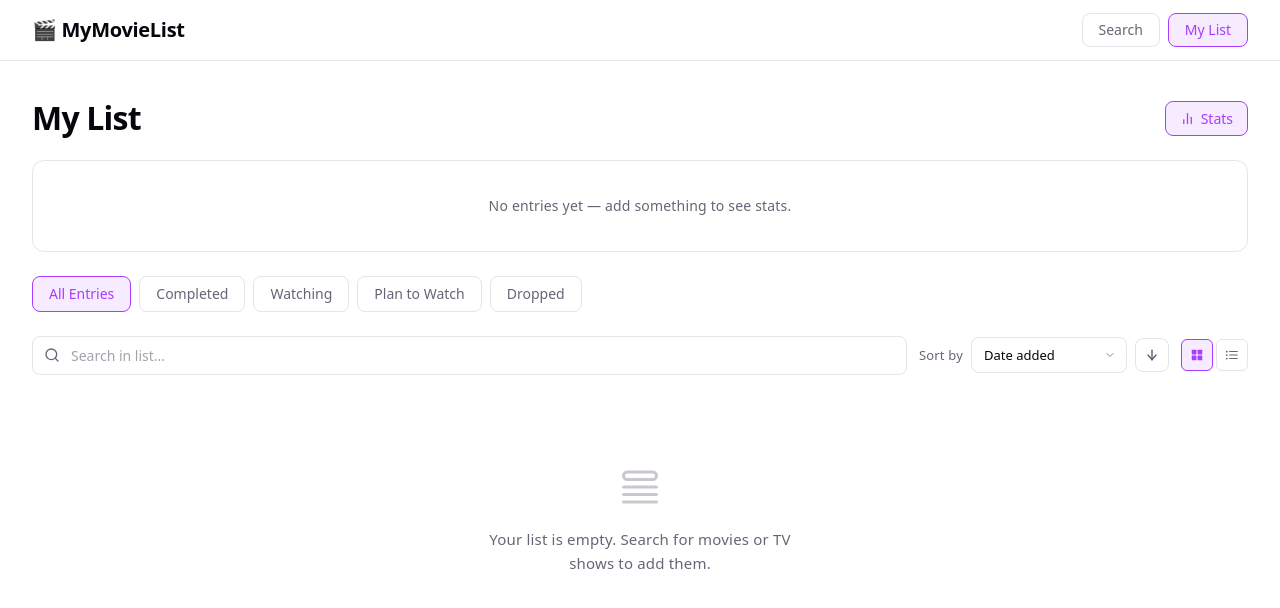
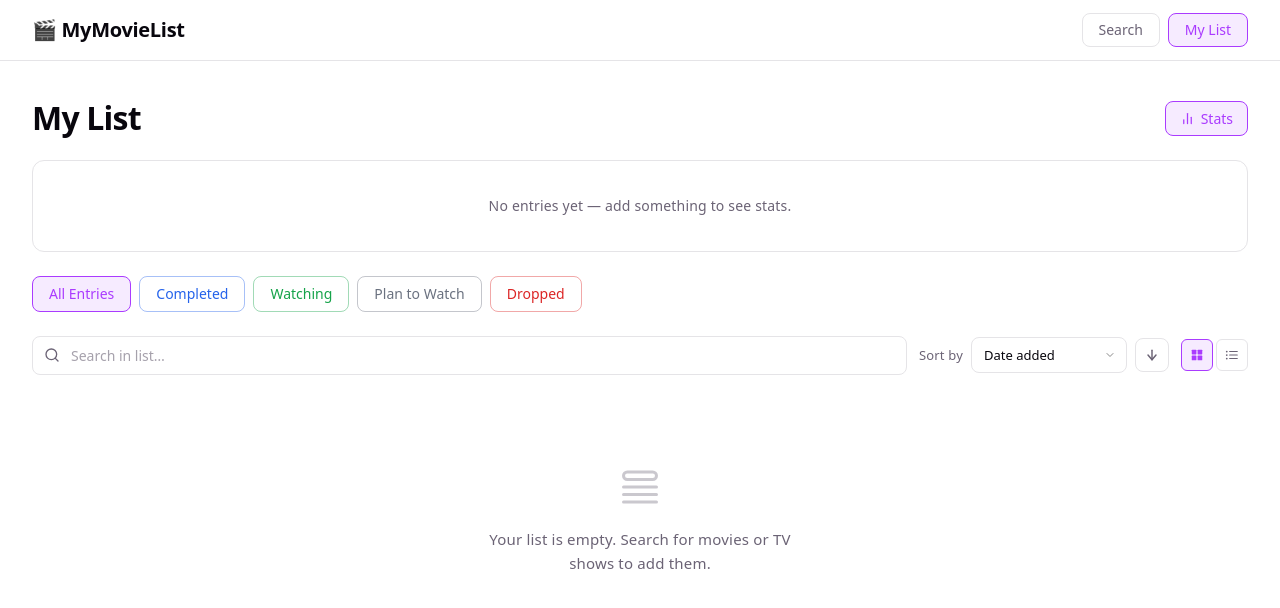
Before and after one commit to augustin-ploteanu/tum-web-lab6, a React (Vite) app: page / in a window 1280 px wide. Shown: the top 608 px of the page. Built offline with nearby package versions, Linux system fonts and the light colour scheme.

Commit message:
Added category colors

```diff
--- a/src/App.css
+++ b/src/App.css
@@ -689,8 +689,64 @@
   letter-spacing: 0.3px;
   padding: 2px 7px;
   border-radius: 4px;
-  background: var(--accent-bg);
-  color: var(--accent);
+  background: var(--cat-bg);
+  color: var(--cat-color);
+}
+
+.entry-card__category-badge--completed,
+.mylist__tab--completed,
+.modal__cat-option--completed {
+  --cat-color: #2563eb;
+  --cat-bg: rgba(37, 99, 235, 0.12);
+  color: var(--cat-color);
+  border-color: rgba(37, 99, 235, 0.4);
+}
+
+.mylist__tab--completed.mylist__tab--active,
+.modal__cat-option--completed {
+  background: var(--cat-bg);
+}
+
+.entry-card__category-badge--watching,
+.mylist__tab--watching,
+.modal__cat-option--watching {
+  --cat-color: #16a34a;
+  --cat-bg: rgba(22, 163, 74, 0.12);
+  color: var(--cat-color);
+  border-color: rgba(22, 163, 74, 0.4);
+}
+
+.mylist__tab--watching.mylist__tab--active,
+.modal__cat-option--watching {
+  background: var(--cat-bg);
+}
+
+.entry-card__category-badge--plan_to_watch,
+.mylist__tab--plan_to_watch,
+.modal__cat-option--plan_to_watch {
+  --cat-color: #6b7280;
+  --cat-bg: rgba(107, 114, 128, 0.12);
+  color: var(--cat-color);
+  border-color: rgba(107, 114, 128, 0.4);
+}
+
+.mylist__tab--plan_to_watch.mylist__tab--active,
+.modal__cat-option--plan_to_watch {
+  background: var(--cat-bg);
+}
+
+.entry-card__category-badge--dropped,
+.mylist__tab--dropped,
+.modal__cat-option--dropped {
+  --cat-color: #dc2626;
+  --cat-bg: rgba(220, 38, 38, 0.12);
+  color: var(--cat-color);
+  border-color: rgba(220, 38, 38, 0.4);
+}
+
+.mylist__tab--dropped.mylist__tab--active,
+.modal__cat-option--dropped {
+  background: var(--cat-bg);
 }
 
 .entry-card__episodes {
@@ -1165,9 +1221,14 @@
   letter-spacing: 0.3px;
   padding: 2px 8px;
   border-radius: 4px;
-  background: var(--accent-bg);
-  color: var(--accent);
+  background: var(--cat-bg, var(--accent-bg));
+  color: var(--cat-color, var(--accent));
 }
+
+.stats__cat-label--completed { --cat-color: #2563eb; --cat-bg: rgba(37, 99, 235, 0.12); }
+.stats__cat-label--watching { --cat-color: #16a34a; --cat-bg: rgba(22, 163, 74, 0.12); }
+.stats__cat-label--plan_to_watch { --cat-color: #6b7280; --cat-bg: rgba(107, 114, 128, 0.12); }
+.stats__cat-label--dropped { --cat-color: #dc2626; --cat-bg: rgba(220, 38, 38, 0.12); }
 
 /*Search and sort in list*/
 
--- a/src/components/AddToListModal.tsx
+++ b/src/components/AddToListModal.tsx
@@ -159,7 +159,7 @@ export function AddToListModal({
               {ENTRY_CATEGORIES.map((cat) => (
                 <label
                   key={cat}
-                  className={`modal__cat-option${category === cat ? ' modal__cat-option--active' : ''}`}
+                  className={`modal__cat-option${category === cat ? ` modal__cat-option--active modal__cat-option--${cat}` : ''}`}
                 >
                   <input
                     type="radio"
--- a/src/components/ListEntryCard.tsx
+++ b/src/components/ListEntryCard.tsx
@@ -61,7 +61,7 @@ export function ListEntryCard({ entry, onEdit, onRemove, viewMode = 'list' }: Li
               {episodesLabel && (
                 <span className="entry-card__episodes">{episodesLabel}</span>
               )}
-              <span className="entry-card__category-badge">
+              <span className={`entry-card__category-badge entry-card__category-badge--${category}`}>
                 {CATEGORY_LABELS[category]}
               </span>
             </p>
--- a/src/components/MyList.tsx
+++ b/src/components/MyList.tsx
@@ -87,26 +87,17 @@ export function MyList({ entries, onEdit, onRemove }: MyListProps) {
       {showStats && <StatsPanel entries={entries} />}
 
       <div className="mylist__tabs" role="tablist" aria-label="Filter by category">
-        {CATEGORIES.map((cat) => {
-          const count =
-            cat === 'all'
-              ? entries.length
-              : entries.filter((e) => e.category === cat).length;
-          return (
+        {CATEGORIES.map((cat) => (
           <button
             key={cat}
             role="tab"
             aria-selected={activeCategory === cat}
-              className={`mylist__tab${activeCategory === cat ? ' mylist__tab--active' : ''}`}
+            className={`mylist__tab${cat !== 'all' ? ` mylist__tab--${cat}` : ''}${activeCategory === cat ? ' mylist__tab--active' : ''}`}
             onClick={() => setActiveCategory(cat)}
           >
             {CATEGORY_LABELS[cat]}
-              {count > 0 && (
-                <span className="mylist__tab-count">{count}</span>
-              )}
           </button>
-          );
-        })}
+        ))}
       </div>
 
       <div className="mylist__controls">
--- a/src/components/StatsPanel.tsx
+++ b/src/components/StatsPanel.tsx
@@ -112,7 +112,7 @@ export function StatsPanel({ entries }: StatsPanelProps) {
             return (
               <tr key={cat}>
                 <td>
-                  <span className="stats__cat-label">{CATEGORY_LABELS[cat]}</span>
+                  <span className={`stats__cat-label stats__cat-label--${cat}`}>{CATEGORY_LABELS[cat]}</span>
                 </td>
                 <td>{s.count}</td>
                 <td>{s.totalEpisodes}</td>
```
Lines whose indentation alone changed are shown as unchanged.
